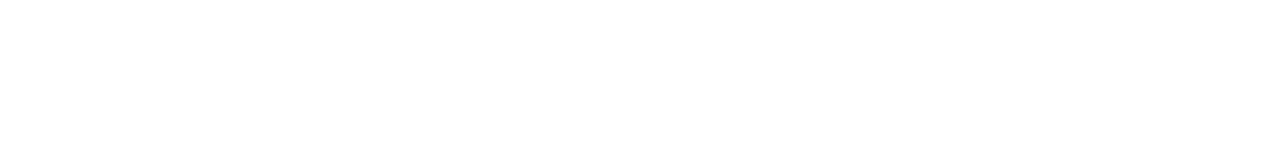
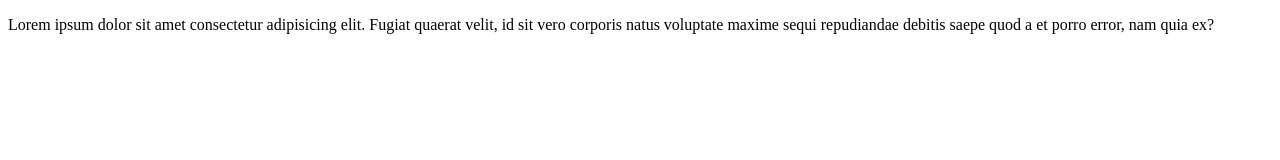
Before and after one commit to ShahendaElmahdy/Version-Control-Task-, a plain HTML site: page index.html in a window 1280 px wide. Drawn offline with Linux system fonts and the light colour scheme.

Commit message:
commit 2

```diff
--- a/index.html
+++ b/index.html
@@ -6,6 +6,6 @@
     <title>Document</title>
 </head>
 <body>
-
+    <p>Lorem ipsum dolor sit amet consectetur adipisicing elit. Fugiat quaerat velit, id sit vero corporis natus voluptate maxime sequi repudiandae debitis saepe quod a et porro error, nam quia ex?</p>
 </body>
 </html>
```
